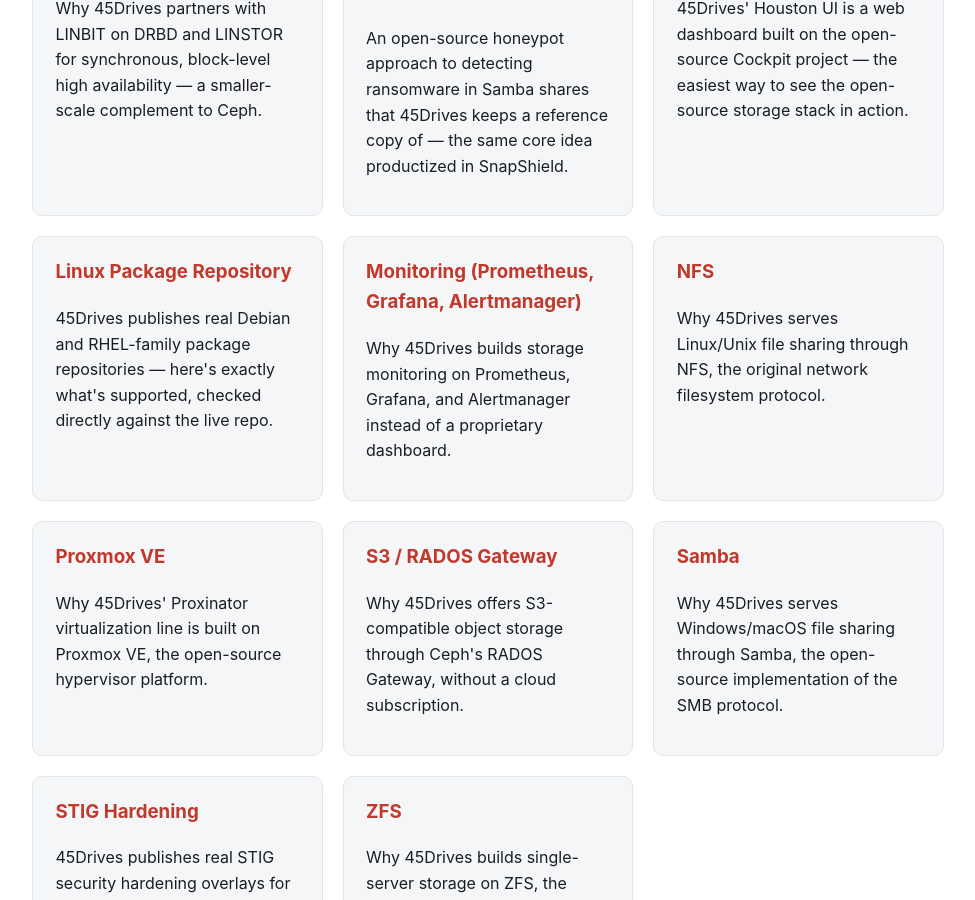
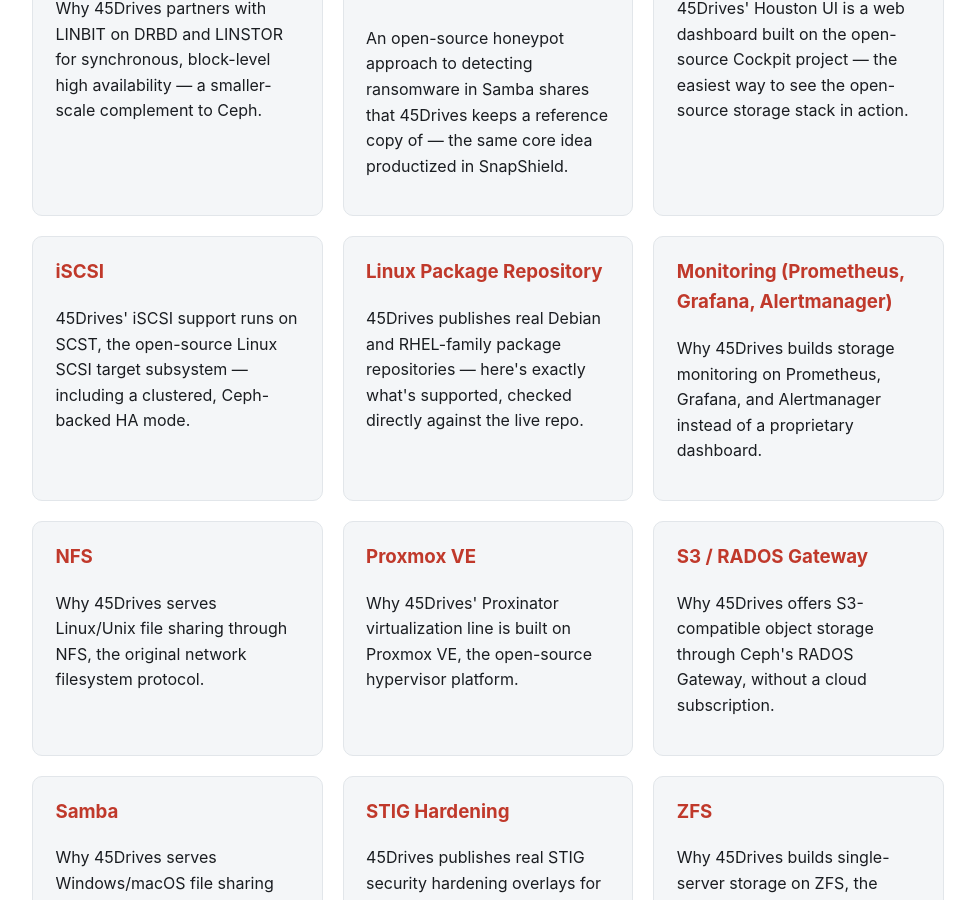
Before and after one commit to mcgarrah/45drives-org, a Jekyll site: the page built from technology.md, in a window 1280 px wide and 900 px high, scrolled down 585 px. Shown: the whole window, without its empty margins (152-1127 px from the left). Built offline with Jekyll 4.4.1, drawn with Linux system fonts in a browser that asks for light colours; comment, search, counter and statistics services are not loaded; part of the change alters nothing that is shown.

Commit message:
Add iSCSI page -- corrects an assumption (SCST, not LIO/targetcli)
New Technology page covering iSCSI, the fourth protocol
cockpit-file-sharing manages alongside Samba/NFS/S3. Verified the
underlying implementation directly in source rather than assuming:
it's built on SCST (Generic SCSI Target Subsystem), confirmed via
the plugin's /sys/kernel/scst_tgt/ integration and the
iscsi-ansible README ("deploy scst iscsi"), not LIO/targetcli as
initially assumed.

Covers the real clustered/HA mode (Pacemaker/Corosync + Ceph RBD +
LVM for HA iSCSI targets survivable across node failure) and the
productized single-server offering (Storinator SAN, "3+ GB/s",
per 45drives.com). All links verified live before publishing.

Also fixes the Houston UI page's dashboard summary, which
described file sharing as SMB/NFS/S3 while the module table right
below it already listed iSCSI -- now consistent.

Co-Authored-By: Claude Sonnet 5 <noreply@anthropic.com>
Claude-Session: https://claude.ai/code/session_01WYVMYbuVGuqHmaZoFUNnVe

```diff
--- a/_technology/cockpit.md
+++ b/_technology/cockpit.md
@@ -19,8 +19,8 @@ plugins for storage-specific tasks.
 
 ## What you actually get in the dashboard
 
-- **File sharing** — configure SMB, NFS, and (on supported backends) S3 shares from a
-  browser, without hand-editing `smb.conf` or `/etc/exports`.
+- **File and block sharing** — configure SMB, NFS, [iSCSI](/iscsi/), and (on supported
+  backends) S3 shares from a browser, without hand-editing `smb.conf` or `/etc/exports`.
 - **ZFS management** — create pools, manage datasets, schedule snapshots, and watch pool
   health, all visually.
 - **Ceph deployment** — bring up single-node or multi-node Ceph clusters through a guided
--- /dev/null
+++ b/_technology/iscsi.md
@@ -0,0 +1,66 @@
+---
+title: iSCSI
+description: 45Drives' iSCSI support runs on SCST, the open-source Linux SCSI target subsystem — including a clustered, Ceph-backed HA mode.
+---
+
+# iSCSI: block storage over the network, open source underneath
+
+[iSCSI](https://en.wikipedia.org/wiki/ISCSI) presents remote storage as if it were a local
+block device — a raw disk a client can partition, format, and use exactly like directly
+attached storage, just delivered over the network instead of a cable. It's the standard way
+to give a hypervisor, a database server, or any workload that expects "a disk" (rather than a
+file share) access to centralized storage.
+
+## What runs underneath
+
+45Drives' iSCSI implementation is built on [**SCST**](http://scst.sourceforge.net/) (the
+Generic SCSI Target Subsystem for Linux) — confirmed directly in
+[`cockpit-file-sharing`'s source](https://github.com/45Drives/cockpit-file-sharing), which
+manages SCST targets through `/sys/kernel/scst_tgt/`. That's a deliberate, specific choice,
+not a generic wrapper around whatever the kernel ships by default.
+
+## What the Houston UI panel actually does
+
+Through [Houston UI](/cockpit/)'s `cockpit-file-sharing` module: creating and editing virtual
+devices (both BlockIO and FileIO-backed), managing targets, portals, and initiator groups,
+CHAP authentication, and viewing active sessions — all from the browser.
+
+The more interesting part is **clustered mode**. A separate driver in the same plugin
+integrates **Pacemaker/Corosync** (cluster resource management) with **Ceph RBD** (RADOS
+Block Device) and LVM to deliver **highly-available iSCSI targets backed by a Ceph cluster** —
+not just a single-server iSCSI target, but block storage that survives a node failure, built
+entirely from open-source cluster tooling.
+
+## How 45Drives uses it
+
+iSCSI is productized directly: **Storinator SAN** is 45Drives' single-server iSCSI
+configuration, described on their own solutions page as offering *"read/write speeds over
+3 GB/s"* for moving large amounts of data fast. The same underlying SCST/Houston UI tooling
+also scales up to the clustered, Ceph-backed HA configuration described above — automated via
+the [`iscsi-ansible`](https://github.com/45Drives/iscsi-ansible) playbooks, which deploy SCST
+iSCSI and are actively maintained.
+
+## Why that matters if you're evaluating storage
+
+- **A named, auditable target implementation.** "iSCSI support" on a spec sheet could mean
+  anything; SCST is a specific, inspectable open-source project, not a black box.
+- **Block storage doesn't require giving up high availability.** The clustered driver means an
+  iSCSI target can survive a node failure the same way the rest of this stack does, rather
+  than being a single point of failure bolted onto an otherwise resilient cluster.
+- **Same open-source guarantees, same management surface.** iSCSI configuration lives in the
+  same Houston UI dashboard as Samba, NFS, and S3 — one place to manage every protocol this
+  stack speaks.
+
+## Learn more
+
+- [SCST project](http://scst.sourceforge.net/) — the target subsystem this is built on
+- [`45Drives/cockpit-file-sharing`](https://github.com/45Drives/cockpit-file-sharing) — includes
+  both the single-server and clustered iSCSI drivers
+- [`45Drives/iscsi-ansible`](https://github.com/45Drives/iscsi-ansible) — automated SCST iSCSI
+  deployment
+- [45Drives solutions page](https://www.45drives.com/solutions/) — the Storinator SAN
+  description
+
+See [Ceph](/ceph/) for the storage layer the clustered iSCSI mode is built on, or
+[Samba](/samba/), [NFS](/nfs/), and [S3 / RADOS Gateway](/rados-gateway/) for the other three
+protocols managed from the same Houston UI dashboard.
```
